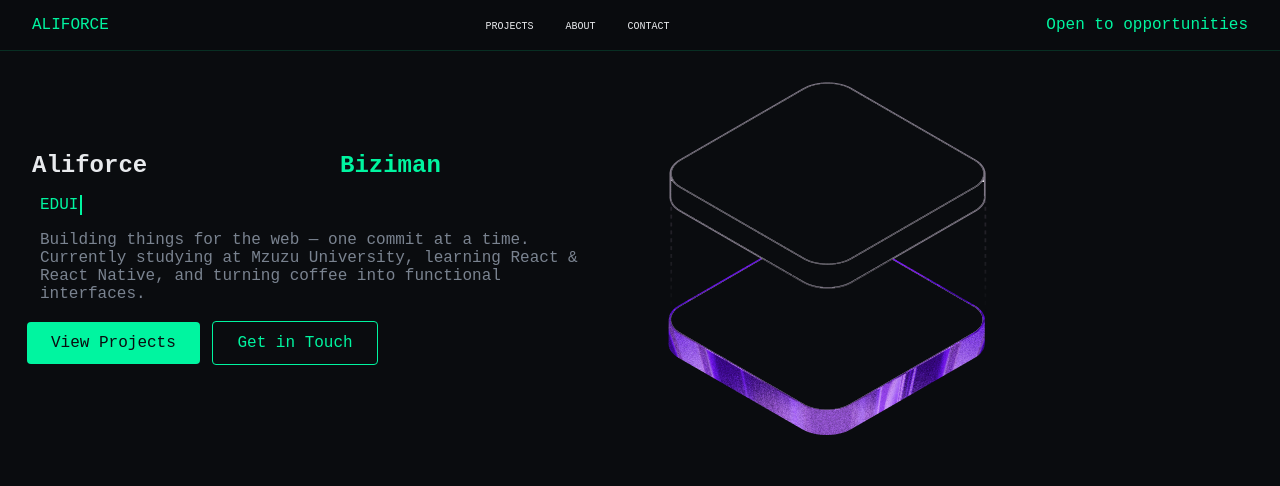
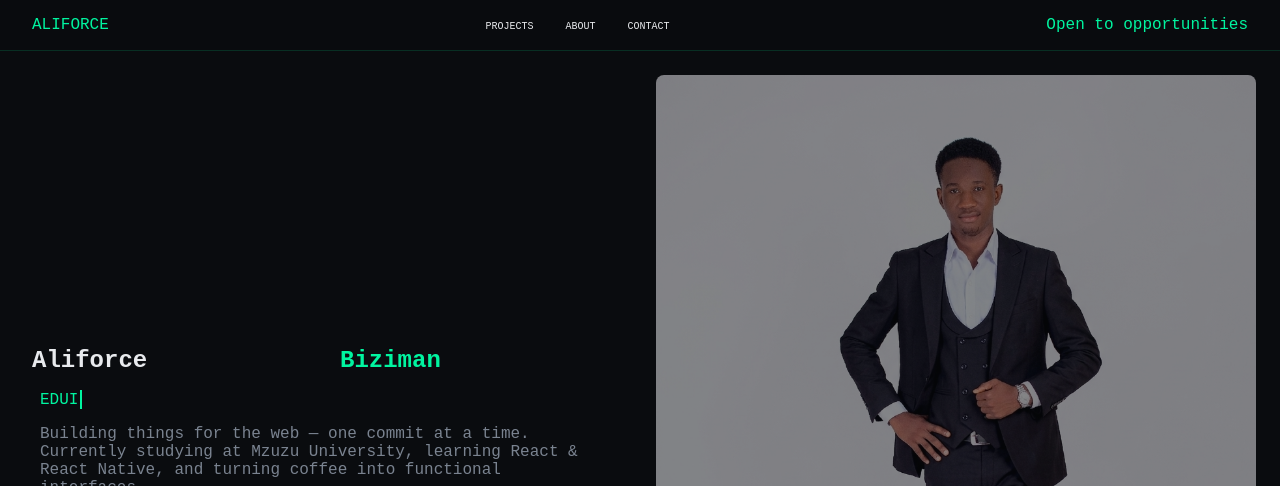
Before and after one commit to frost289/Portifolio, a website built with Vite: page index.html in a window 1280 px wide. Shown: the top 486 px of the page. Built offline with nearby package versions, Linux system fonts and the light colour scheme.

Commit message:
add the actual profile photo

```diff
--- a/index.html
+++ b/index.html
@@ -34,7 +34,7 @@
         <a href="#projects " class="projects">View Projects</a>
         <a href="#contact" class="contact">Get in Touch</a>
       </div>
-      <img src="src/assets/hero.png" alt="profile picture" class="hero-image" />
+      <img src="src/assets/profile.png" alt="profile picture" class="hero-image" />
     </section>
 
 
--- a/src/style.css
+++ b/src/style.css
@@ -77,6 +77,13 @@ nav div {
   grid-template-columns: 1fr 1fr;
   align-items: center;
   gap: 2rem;
+}
+
+.hero-image {
+  width: 100%;
+  border-radius: 8px;
+  opacity: 0.5;
+
 }
 
 
```
Also changed, not shown: src/assets/profile.png (added).
